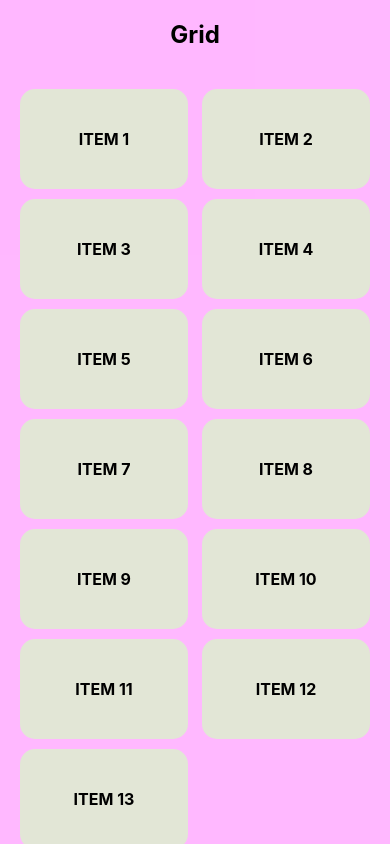
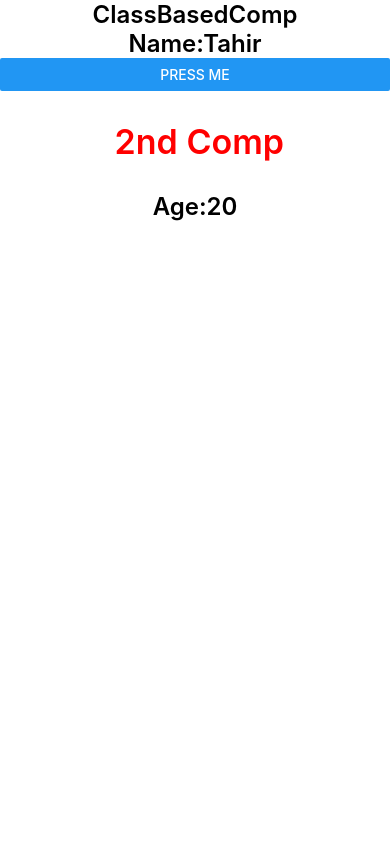
Before and after one commit to tahir-rafique/learn-mobileApp-development, a React Native app: screen / in a window 390 px wide. Built offline with nearby package versions, Linux system fonts and the light colour scheme.

Commit message:
class based component in react native

```diff
--- a/App.jsx
+++ b/App.jsx
@@ -11,6 +11,7 @@ import SectionListScreen from './src/components/SectionListScreen';
 import LoginForm from './src/components/LoginForm';
 import ContactListScreen from './src/screens/Contact/ContactListScreen';
 import Grid from './src/components/Grid';
+import ClassBasedComp from './src/components/ClassBasedComp';
 
 const App = () => {
   return (
@@ -53,8 +54,11 @@ const App = () => {
       {/*  step: 10*/}
       {/* <ContactListScreen/> */}
 
-      {/*  step: 9*/}
-      <Grid />
+      {/*  step: 11*/}
+      {/* <Grid /> */}
+
+      {/*  step: 12*/}
+      <ClassBasedComp />
 
 
     </View>
--- /dev/null
+++ b/src/Components/ClassBasedComp.jsx
@@ -0,0 +1,74 @@
+// import React, { Component } from 'react';
+// import { Text, View } from 'react-native';
+
+// class ClassBasedComponent extends Component {
+//     render() {
+//         return (
+//             <View>
+//                 <Text style={{ fontSize: 30, textAlign: 'center' }}>Class Component</Text>
+//             </View>
+//         )
+//     }
+// }
+
+// export default ClassBasedComponent;
+
+// rnce:    ✅
+//  remove the export keyword from behind the class keyword.
+import { Button, Text, View } from 'react-native'
+import React, { Component } from 'react'
+
+
+export class SecondComp extends Component {
+
+    render() {
+        return (
+            <View>
+                <Text style={{ fontSize: 34, textAlign: 'center', fontWeight: 600, color: 'red', marginVertical: 30 }}> 2nd Comp</Text>
+
+                <Text style={{ fontSize: 24, textAlign: 'center', fontWeight: 600 }}>Age:{this.props.data}</Text>
+
+            </View>
+        )
+    }
+
+}
+
+class ClassBasedComp extends Component {
+
+
+    // constructor special method of class  which call before the your class component mount/render.
+    constructor() {
+        super();  // by using this method parent class constructor called automatically.
+        this.state = {
+            myName: 'Tahir',
+        }
+    }
+
+    updateName = () => {
+        this.setState({ myName: 'Ali' })  // this not variable like in function, these are call attribute or properties.
+    }
+
+    render() {
+
+        const age = 20;
+
+        return (
+            <View>
+                <Text style={{ fontSize: 24, textAlign: 'center', fontWeight: 600 }}>ClassBasedComp</Text>
+                <Text style={{ fontSize: 24, textAlign: 'center', fontWeight: 600 }}>Name:{this.state.myName}</Text>
+
+                <Button
+                    title='Press me'
+                    onPress={this.updateName}
+                />
+
+                <SecondComp
+                    data={age}
+                />
+            </View>
+        )
+    }
+}
+
+export default ClassBasedComp
```
